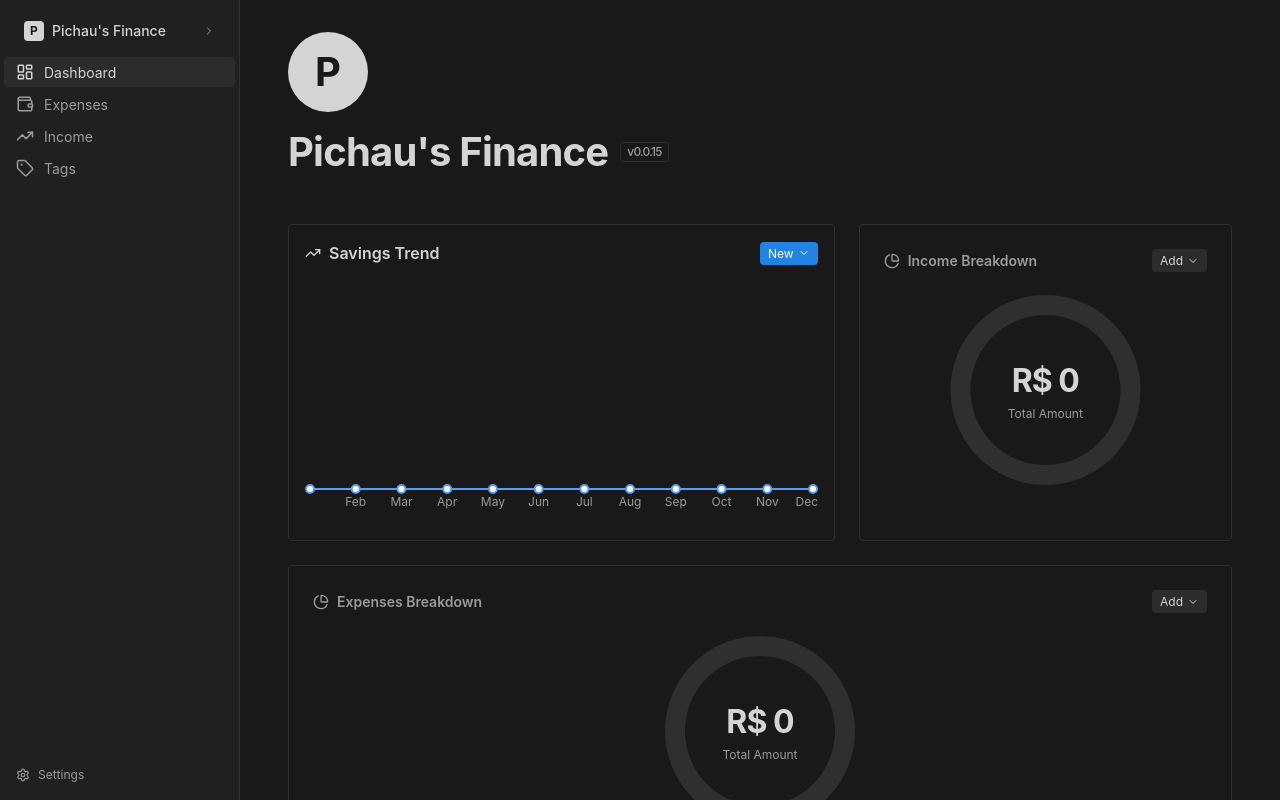
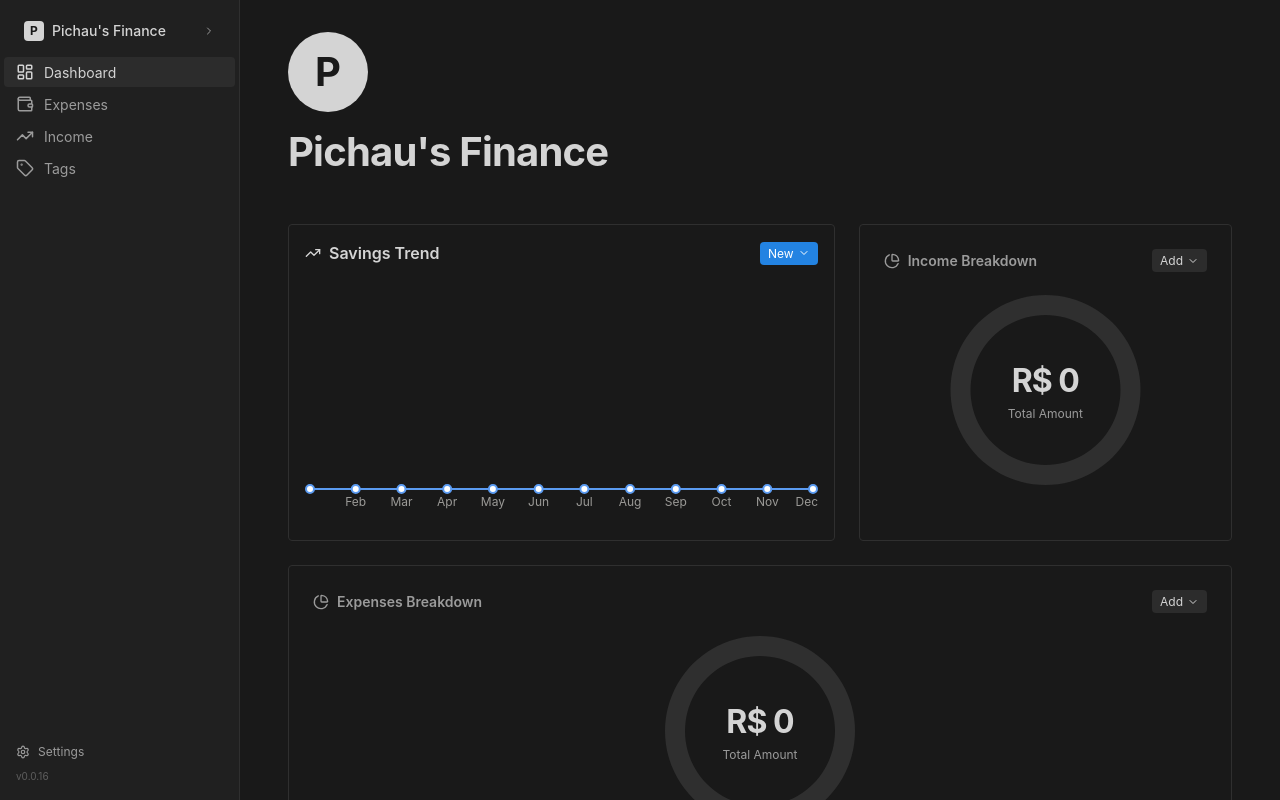
Before and after one commit to cinenz0/finance-tracker, a React (Vite) app: page / in a window 1280 px wide. Built offline with nearby package versions, Linux system fonts and the light colour scheme.

Commit message:
fix: Relocate version indicator to sidebar footer and bump to v0.0.16

```diff
--- a/package.json
+++ b/package.json
@@ -1,7 +1,7 @@
 {
   "name": "temp-app",
   "private": true,
-  "version": "0.0.15",
+  "version": "0.0.16",
   "type": "module",
   "main": "electron/main.cjs",
   "scripts": {
--- a/src/components/Dashboard.jsx
+++ b/src/components/Dashboard.jsx
@@ -81,10 +81,7 @@ const Dashboard = () => {
                         {accountName.charAt(0).toUpperCase()}
                     </div>
                 )}
-                <h1 style={{ fontSize: '40px', fontWeight: 700, margin: 0, letterSpacing: '-0.02em', display: 'flex', alignItems: 'center', gap: '12px' }}>
-                    {accountName}
-                    <span style={{ fontSize: '12px', fontWeight: 500, color: 'var(--notion-text-gray)', border: '1px solid var(--notion-border)', padding: '2px 6px', borderRadius: '4px' }}>v0.0.15</span>
-                </h1>
+                <h1 style={{ fontSize: '40px', fontWeight: 700, margin: 0, letterSpacing: '-0.02em' }}>{accountName}</h1>
             </div>
 
             {/* Charts Section - Responsive Flex */}
--- a/src/components/Sidebar.jsx
+++ b/src/components/Sidebar.jsx
@@ -204,6 +204,9 @@ const Sidebar = ({ activeTab, setActiveTab }) => {
                     <Settings size={14} />
                     <span>Settings</span>
                 </div>
+                <div style={{ padding: '0 12px 8px 12px', fontSize: '10px', color: 'var(--notion-text-gray)', opacity: 0.5 }}>
+                    v0.0.16
+                </div>
             </div>
         </aside>
     );
```
